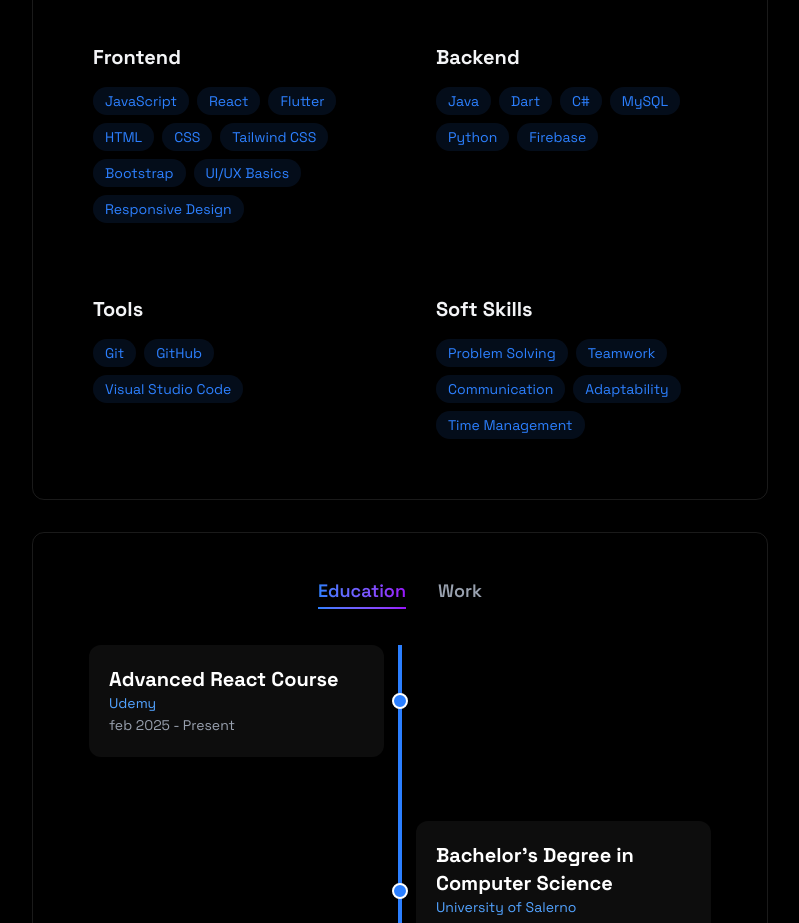
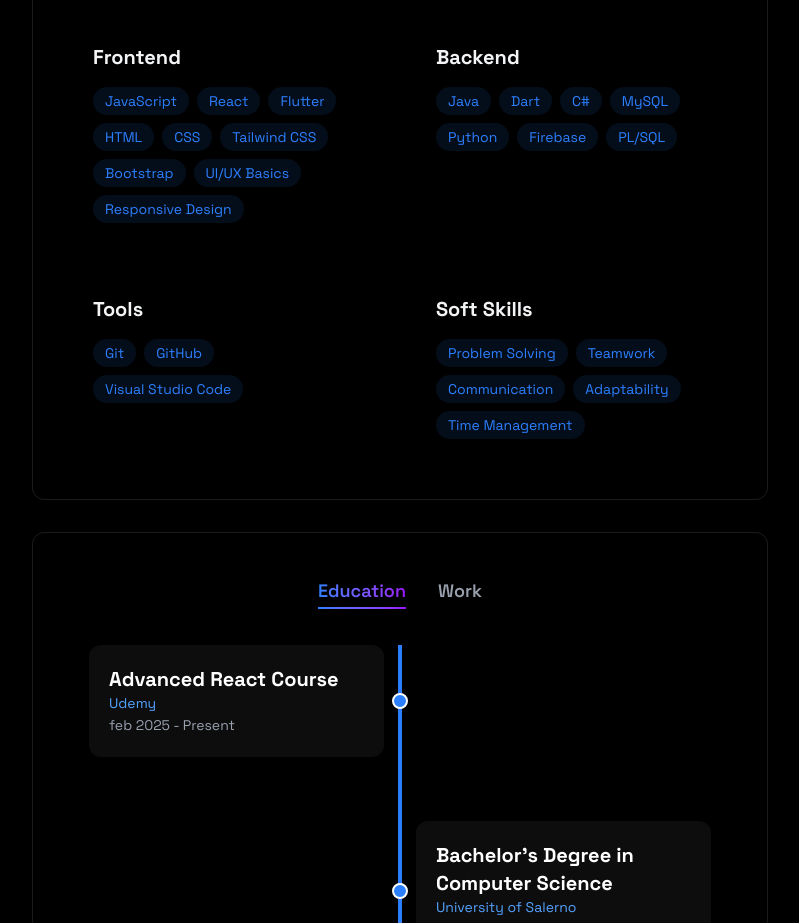
Before and after one commit to riccardo-ferraris/riccardoferraris-portfolio, a React (Vite) app: page / in a window 1280 px wide. Shown: the part 1420-2343 px from the top of the page, without its empty margins (240-1039 px from the left). Built offline with nearby package versions, Linux system fonts and the light colour scheme.

Commit message:
Aggiunto PL/SQL nelle skill

```diff
--- a/src/skills.js
+++ b/src/skills.js
@@ -1,4 +1,28 @@
-export const frontend = ["JavaScript", "React", "Flutter", "HTML", "CSS", "Tailwind CSS", "Bootstrap", "UI/UX Basics", "Responsive Design"];
-export const backend = ["Java", "Dart", "C#", "MySQL", "Python", "Firebase"];
+export const frontend = [
+  "JavaScript",
+  "React",
+  "Flutter",
+  "HTML",
+  "CSS",
+  "Tailwind CSS",
+  "Bootstrap",
+  "UI/UX Basics",
+  "Responsive Design",
+];
+export const backend = [
+  "Java",
+  "Dart",
+  "C#",
+  "MySQL",
+  "Python",
+  "Firebase",
+  "PL/SQL",
+];
 export const tools = ["Git", "GitHub", "Visual Studio Code"];
-export const soft = ["Problem Solving", "Teamwork", "Communication", "Adaptability", "Time Management"];
+export const soft = [
+  "Problem Solving",
+  "Teamwork",
+  "Communication",
+  "Adaptability",
+  "Time Management",
+];
```
